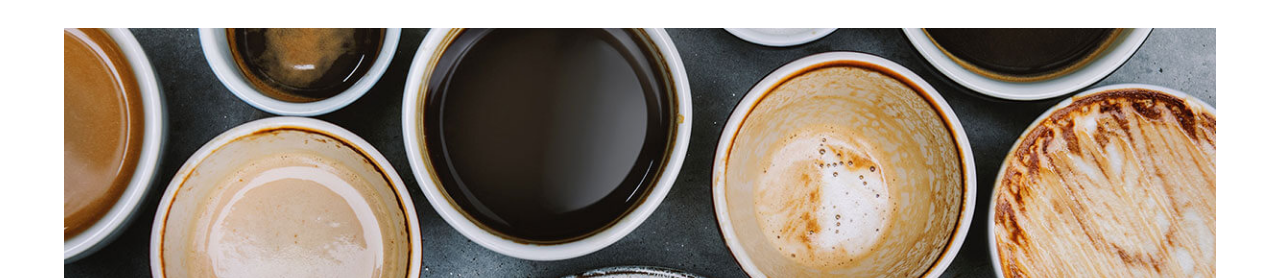
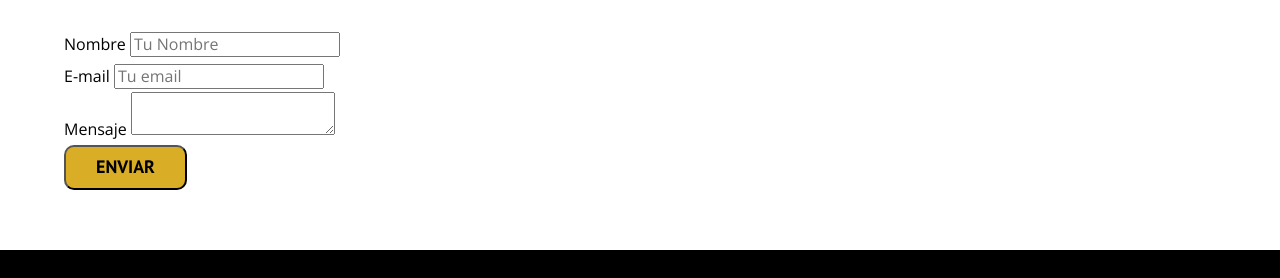
Before and after one commit to RicardoOtz/Sorteos, a plain HTML site: page contacto.html in a window 1280 px wide. Shown: the part 674-952 px from the top of the page. Drawn offline with nearby package versions, Linux system fonts and the light colour scheme.

Commit message:
Add files via upload

```diff
--- a/css/style.css
+++ b/css/style.css
@@ -123,6 +123,7 @@ img {
 
 .logo_bold {
     font-weight: 700;
+
 }
 
 @media (min-width:768px) {
@@ -247,45 +248,7 @@ img {
     }
 }
 
-.curso:last-of-type {
-    border: none;
-}
 
-.contacto-bg{
-    background-image: url(../img/contacto.jpg);
-    height: 40rem;
-    background-size: cover;
-    background-repeat: no-repeat;
-}
-
-.formulario{
-    background-color: var(--blanco);
-    margin:-5rem auto 0 auto;
-    width: 95%;
-    padding: 5rem;
-}
-
-.campo{
-    display: flex;
-    margin-bottom: 2rem;
-
-}
-.campo__label{
-    flex: 0 0 9rem;
-    text-align: right;
-    padding-right: 2rem;
-
-}
-
-.campo__field{
-    flex: 1;
-    border: 1px solid var(--gris);
-
-}
-.campo__field--textarea{
-    height: 20rem;
-
-}
 
 .contador-body {
     margin: 0;
@@ -301,6 +264,8 @@ img {
     align-items: center;
   }
 
+
+
   .h1-contador {
     font-size: 3em;
     margin-bottom: 40px;
@@ -310,6 +275,14 @@ img {
     display: flex;
     gap: 15px;
     align-items: center;
+    scale: inherit;
+  }
+
+  @media (max-width: 768px){
+    .contador-container{
+        scale: 70%;
+    }
+
   }
 
   .tiempo {
```
